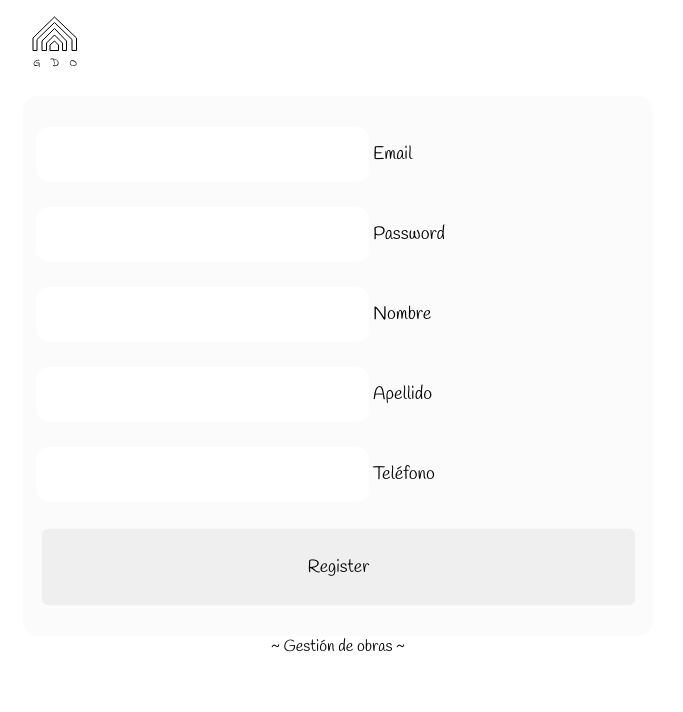
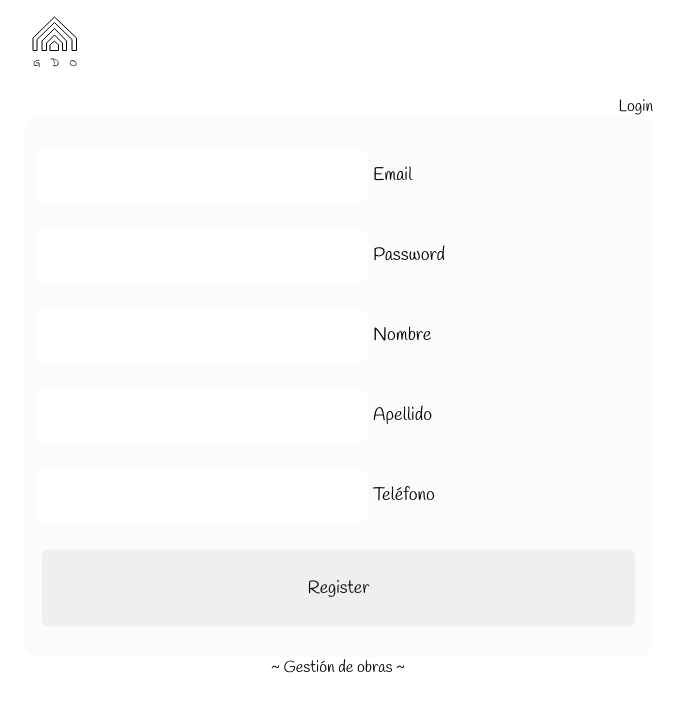
Before and after one commit to rocioRichi/Rocio-Ricciardiello-Final-Project-front-202301-mad, a React (Create React App) app: page /register in a window 1280 px wide. Shown: the top 712 px of the page, without its empty margins (302-985 px from the left). Built offline with nearby package versions, Linux system fonts and the light colour scheme.

Commit message:
Add login link in register component

```diff
--- a/src/features/components.features/register.form/register.form.tsx
+++ b/src/features/components.features/register.form/register.form.tsx
@@ -1,4 +1,5 @@
 import { SyntheticEvent, useMemo } from "react";
+import { useNavigate } from "react-router-dom";
 import { RegisterStructure } from "../../../models/users";
 import { useUsers } from "../../hooks.features/use.users";
 import { UsersRepo } from "../../repo.features/users.repo/users.repo";
@@ -7,6 +8,11 @@ import "./register.form.css";
 export default function Register() {
   const repo = useMemo(() => new UsersRepo(), []);
   const { userRegister } = useUsers(repo);
+  const navigate = useNavigate();
+
+  const handlercreate = (event: SyntheticEvent) => {
+    navigate("/login");
+  };
 
   const handleSubmit = (event: SyntheticEvent) => {
     event.preventDefault();
@@ -28,6 +34,11 @@ export default function Register() {
 
   return (
     <>
+      <div className="dondestas">
+        <button className="gallery__createbutton" onClick={handlercreate}>
+          Login
+        </button>
+      </div>
       <form onSubmit={handleSubmit} className="registerform">
         <label className="registerlabel">
           <input
```
